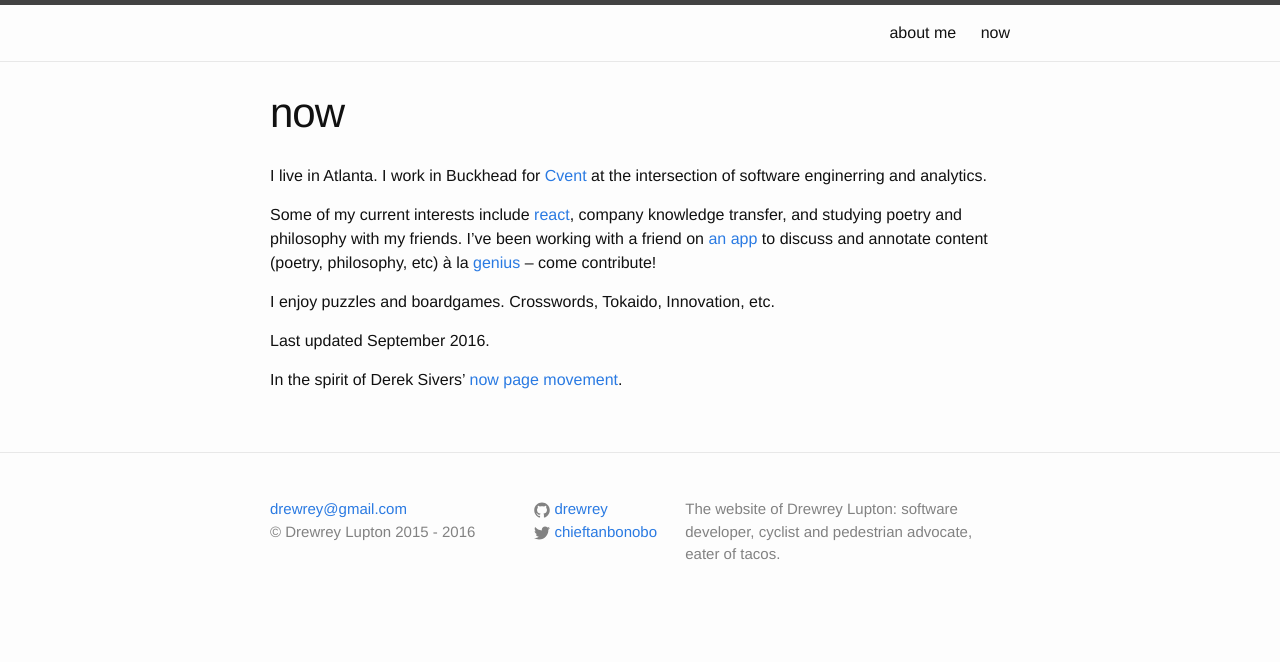
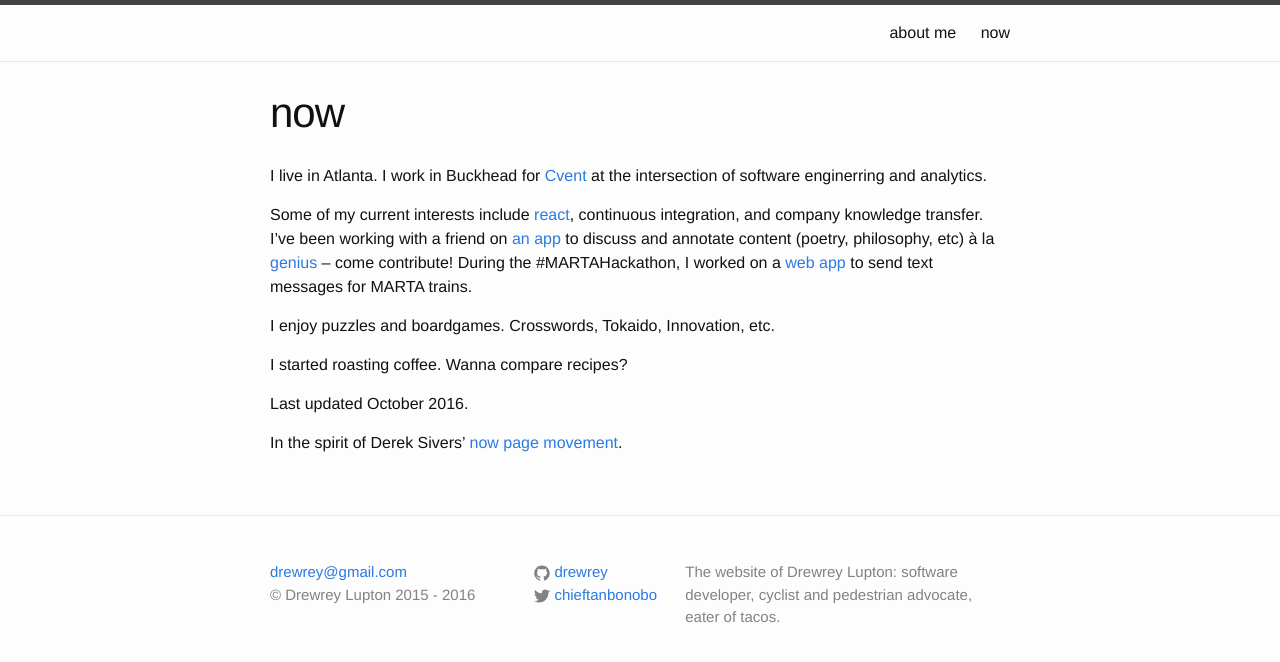
Before and after one commit to drewrey/personal-site, a Jekyll site: the page built from now/index.md, in a window 1280 px wide. Shown: the top 662 px of the page. Built offline with Jekyll 4.4.1, drawn with Linux system fonts in a browser that asks for light colours.

Commit message:
update now page

```diff
--- a/now/index.md
+++ b/now/index.md
@@ -6,11 +6,13 @@ permalink: /now/
 
 I live in Atlanta. I work in Buckhead for [Cvent][Cvent] at the intersection of software enginerring and analytics.
 
-Some of my current interests include [react][react], company knowledge transfer, and studying poetry and philosophy with my friends.  I've been working with a friend on [an app][virgil] to discuss and annotate content (poetry, philosophy, etc) à la [genius][genius] – come contribute!
+Some of my current interests include [react][react], continuous integration, and company knowledge transfer. I've been working with a friend on [an app][virgil] to discuss and annotate content (poetry, philosophy, etc) à la [genius][genius] – come contribute! During the #MARTAHackathon, I worked on a [web app][TrainWhistle] to send text messages for MARTA trains.
 
 I enjoy puzzles and boardgames. Crosswords, Tokaido, Innovation, etc.
 
-Last updated September 2016.
+I started roasting coffee. Wanna compare recipes?
+
+Last updated October 2016.
 
 In the spirit of Derek Sivers' [now page movement][now movement].
 
```
Also changed, not shown: other parts of now/index.md (+2 -1 lines).
